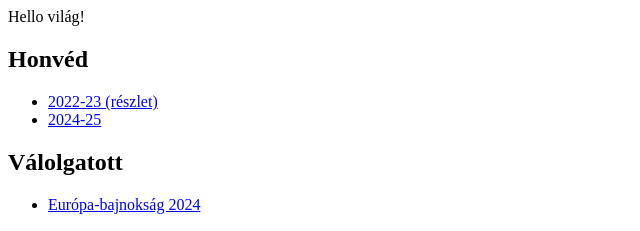
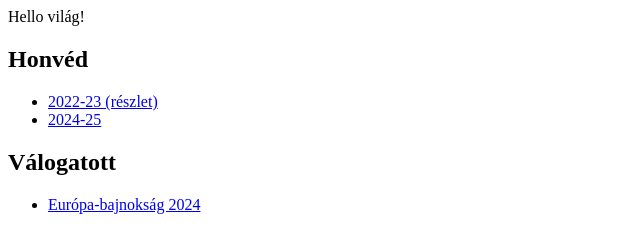
Before and after one commit to cikoria/cikoria.github.io, a plain HTML site: page index.html in a window 1280 px wide. Shown: the top 231 px of the page, 0-640 px from the left. Drawn offline with Linux system fonts and the light colour scheme.

Commit message:
Update index.html

```diff
--- a/index.html
+++ b/index.html
@@ -8,7 +8,7 @@
                 <li><a href="./foci/2024-25.html">2024-25</a></li>
             </ul>
         </p>
-        <h2>Válolgatott</h2>
+        <h2>Válogatott</h2>
         <p>
             <ul>
                 <li><a href="./foci/Eb-2024.html">Európa-bajnokság 2024</a></li>
```
